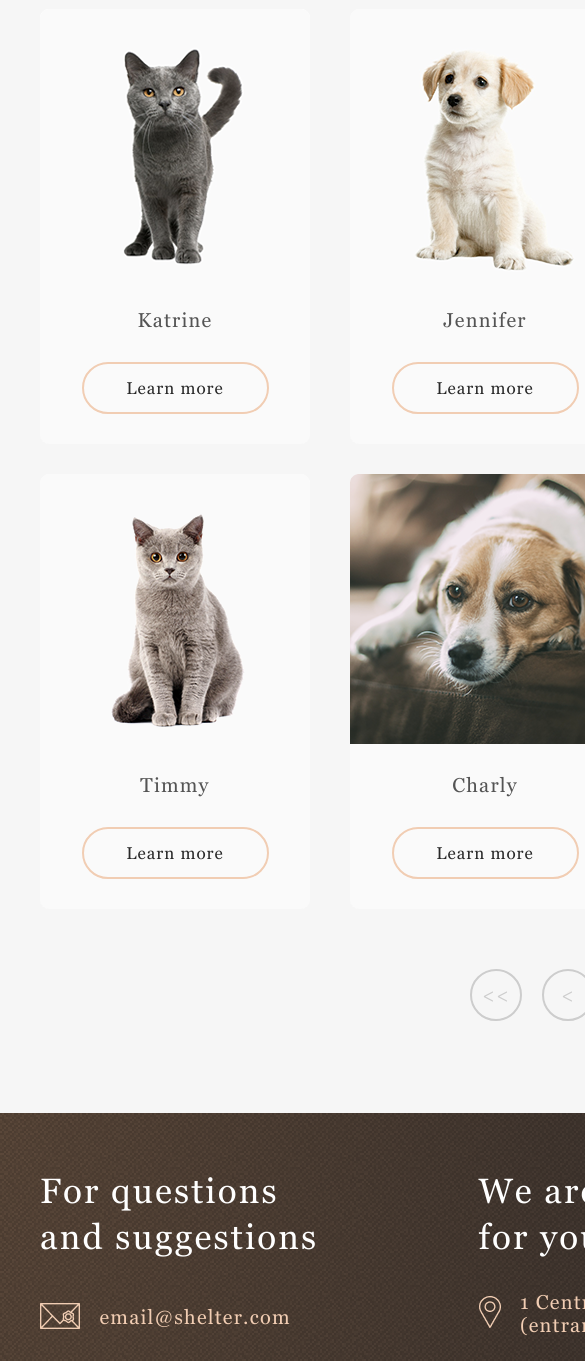
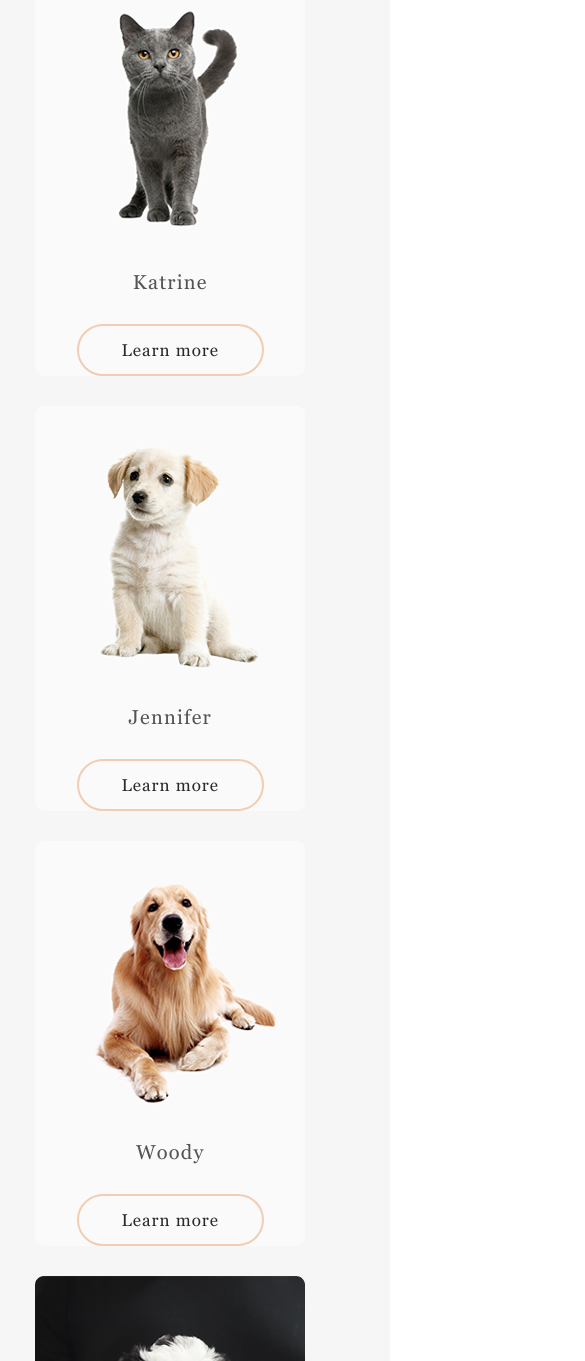
Before and after one commit to egorca6/Shelter, a plain HTML site: page shelter/pages/pets/index.html in a window 390 px wide. Shown: the part 349-1710 px from the top of the page, 585 px wide, since content can reach past the window. Drawn offline with Linux system fonts and the light colour scheme; files whose address does not match are found by name; a web font is replaced by a local one.

Commit message:
feat: add adaptive 768px to pets page

```diff
--- a/shelter/pages/main/style.css
+++ b/shelter/pages/main/style.css
@@ -34,7 +34,6 @@ html {
 }
 
 body {
-  /* background: #f6f6f6; */
   font-family: "georgia";
   font-style: normal;
   color: #545454;
@@ -148,7 +147,6 @@ ul {
 
 .start_screen {
   height: 908px;
-  max-width: 100vw;
   background-image: url(/egorca6-JSFE2023Q1/shelter/assets/images/noise_transparent@2x.png),
     radial-gradient(100% 900% at 0% 0%, #5b483a 0%, #262425 100%),
     linear-gradient(0deg, #211f20, #211f20);
@@ -162,7 +160,6 @@ ul {
 }
 .content {
   padding-top: 163px;
-  /* max-width: 460px; */
   max-height: 322px;
   display: flex;
   flex-wrap: wrap;
@@ -209,8 +206,7 @@ ul {
   max-height: 728px;
 }
 .img_puppy {
-  width: 100%;
-  height: 100%;
+  max-width: 698px;
 }
 /* Home screen styles end */ /* Home  screen styles end */ /* Home  screen styles end */
 
@@ -219,11 +215,9 @@ ul {
   height: 588px;
   background: #ffffff;
 }
-.about_img_wrap {
-  max-width: 300px;
-}
+
 .about_img {
-  width: 100%;
+  min-width: 300px;
 }
 .about_wrapper {
   margin: 0 auto;
@@ -285,8 +279,7 @@ h3 {
   text-align: center;
 }
 .slider {
-  max-width: 1280px;
-  gap: 53px;
+  width: 93.75%;
   height: 435px;
   display: flex;
   flex-wrap: wrap;
@@ -294,9 +287,8 @@ h3 {
   justify-content: space-between;
 }
 .card_wrapper {
-  max-width: 990px;
+  width: 82.5%;
   height: 435px;
-  gap: 90px;
   display: flex;
   justify-content: space-between;
 }
@@ -335,7 +327,7 @@ h3 {
   background: #fafafa;
   border-radius: 9px;
   display: flex;
-  flex: 1;
+  /* flex: 1; */
   flex-direction: column;
   align-items: center;
   transition: background-color 0.5s ease-in-out;
@@ -483,7 +475,7 @@ h4 {
   max-height: 261px;
 }
 .donation_img {
-  width: 100%;
+  max-width: 505px;
 }
 .donation_card {
   background: #f1cdb3;
@@ -527,6 +519,7 @@ h5 {
 
 /* footer start  */ /* footer start  */
 footer {
+  width: 100%;
   height: 350px;
   background-image: url(/egorca6-JSFE2023Q1/shelter/assets/images/noise_transparent@2x.png),
     radial-gradient(100% 900% at 0% 0%, #5b483a 0%, #262425 100%),
@@ -544,7 +537,7 @@ footer {
   max-height: 310px;
 }
 .footer_img {
-  width: 100%;
+  max-width: 300px;
   padding-top: 40px;
 }
 .footer_contacts {
@@ -606,19 +599,19 @@ footer {
 }
 /* footer end */ /* footer end */
 
-@media only screen and (max-width: 768px) {
+@media only screen and (max-width: 1000px) {
   .wrapper {
     max-width: 708px;
   }
   .not_only_img {
     max-height: 593px;
-    /* padding-left: 145px; */
   }
   .img_puppy {
-    padding-left: 70px;
+    max-width: 569px;
+    padding-left: 140px;
   }
   .start_screen {
-    max-width: 768px;
+    max-width: 972px;
     height: 1165px;
   }
   .start_screen_content {
@@ -662,12 +655,10 @@ footer {
     max-width: 708px;
   }
   .slider {
-    max-width: 708px;
-    gap: 12px;
+    width: 100%;
   }
   .card_wrapper {
-    max-width: 580px;
-    gap: 40px;
+    width: calc(580% * 100 / 708);
   }
   /* Pets end */
 
@@ -719,21 +710,12 @@ footer {
     justify-content: center;
     align-content: space-between;
     column-gap: 60px;
-    /* margin: 0 auto;
-    display: flex;
-    justify-content: space-between; */
   }
   .footer_img {
     padding-top: 32px;
   }
   .footer_contacts {
     padding-top: 30px;
-    /* max-width: 279px;
-    height: 234px;
-    display: flex;
-    flex-wrap: wrap;
-    flex-direction: column;
-    justify-content: space-between; */
   }
   .footer_location {
     padding-top: 33px;
--- a/shelter/pages/pets/index.html
+++ b/shelter/pages/pets/index.html
@@ -60,7 +60,6 @@
           </div>
 
           <div class="slider">
-            <div class="card_wrapper">
             <div class="card">
               <img
                 class="card_pets"
@@ -98,8 +97,7 @@
               <h4 class="h4_card">Sophia</h4>
               <button class="learn_more" type="submit">Learn more</button>
             </div>
-            </div>
-            <div class="card_wrapper2">
+
             <div class="card">
               <img
                 class="card_pets"
@@ -135,7 +133,6 @@
               />
               <h4 class="h4_card">Freddie</h4>
               <button class="learn_more" type="submit">Learn more</button>
-              </div>
             </div>
           </div>
           <div class="navigetion">
@@ -223,13 +220,14 @@
               </div>
             </div>
           </div>
-
+          <div class="footer_wrap_img">
             <img
               class="footer_img"
               src="/egorca6-JSFE2023Q1/shelter/assets/images/footer-puppy.png"
               alt="puppy"
             />
           </div>
+        </div>
       </footer>
       <!-- footer end -->
     </main>
--- a/shelter/pages/pets/style.css
+++ b/shelter/pages/pets/style.css
@@ -44,10 +44,7 @@ header {
   left: 0;
   top: 0;
   width: 100%;
-  min-width: 1280px;
-  /* min-width: 1280px; */
   padding-top: 29px;
-  /* z-index: 1; */
   background-color: #ffffff;
 }
 
@@ -130,20 +127,20 @@ ul {
 /* Pets Start */ /* Pets Start*/
 
 .pets {
-  left: 0%;
+  /* left: 0%;
   right: 0%;
-  top: 0px;
+  top: 0px; */
   background: #f6f6f6;
   height: 1342px;
   padding-top: 208px;
-  min-width: 1280px;
+  /* min-width: 1280px; */
   margin-bottom: -88px;
 }
 .pets_wrapper {
   margin: 0 auto;
   max-width: 1200px;
   height: 1162px;
-
+  padding-left: 20px;
   display: flex;
   flex-wrap: wrap;
   flex-direction: column;
@@ -161,34 +158,20 @@ h3 {
   color: #545454;
 }
 .pets_our {
-  width: 400px;
-  height: 90px;
+  max-width: 400px;
+  max-height: 90px;
   display: flex;
   text-align: center;
 }
 .slider {
-  width: 1200px;
+  width: 100%;
   height: 900px;
   display: flex;
   flex-wrap: wrap;
-  align-items: center;
-  flex-direction: column;
+  row-gap: 30px;
   justify-content: space-between;
 }
-.card_wrapper {
-  width: 1200px;
-  height: 435px;
-  display: flex;
-  flex-wrap: wrap;
-  justify-content: space-between;
-}
-.card_wrapper2 {
-  width: 1200px;
-  height: 435px;
-  display: flex;
-  flex-wrap: wrap;
-  justify-content: space-between;
-}
+
 .card {
   max-width: 270px;
   max-height: 435px;
@@ -228,7 +211,7 @@ h3 {
   line-height: 115%;
   letter-spacing: 0.06em;
   color: #cdcdcd;
-  background: #F6F6F6;
+  background: #f6f6f6;
   border: 2px solid #cdcdcd;
   border-radius: 100px;
 }
@@ -244,8 +227,9 @@ h3 {
 }
 
 .card_pets {
-  width: 270px;
-  height: 270px;
+  width: 100%;
+  /* width: 270px;
+  height: 270px; */
   padding-bottom: 30px;
 }
 .h4_card {
@@ -299,10 +283,8 @@ h3 {
 /* Pets end */
 
 /* footer start  */ /* footer start  */
- footer {
+footer {
   height: 350px;
-  min-width: 1280px;
-
   background-image: url(/egorca6-JSFE2023Q1/shelter/assets/images/noise_transparent@2x.png),
     radial-gradient(100% 900% at 0% 0%, #5b483a 0%, #262425 100%),
     linear-gradient(0deg, #211f20, #211f20);
@@ -313,18 +295,18 @@ h3 {
   max-width: 1200px;
   height: 310px;
   display: flex;
-  flex-wrap: wrap;
   justify-content: space-between;
 }
-
+.footer_wrap_img {
+  max-height: 310px;
+}
 .footer_img {
   max-width: 300px;
-  max-height: 310px;
   padding-top: 40px;
 }
 .footer_contacts {
   padding-top: 56px;
-  width: 279px;
+  max-width: 279px;
   height: 234px;
   display: flex;
   flex-wrap: wrap;
@@ -333,7 +315,7 @@ h3 {
 }
 .footer_location {
   padding-top: 56px;
-  width: 302px;
+  max-width: 302px;
   height: 234px;
   display: flex;
   flex-wrap: wrap;
@@ -341,7 +323,6 @@ h3 {
   justify-content: space-between;
 }
 .footer_mail {
-  width: 251px;
   height: 32px;
   display: flex;
   flex-wrap: wrap;
@@ -349,7 +330,6 @@ h3 {
   align-items: center;
 }
 .footer_boston {
-  width: 302px;
   max-height: 46px;
 }
 .footer_h4 {
@@ -364,7 +344,7 @@ h3 {
   padding-left: 19.5px;
   transition: color 0.5s ease-in-out;
 }
-.footer_h4:hover{
+.footer_h4:hover {
   color: #fafafa;
 }
 .footer_contacts_wrap {
@@ -381,4 +361,66 @@ h3 {
   letter-spacing: 0.06em;
   color: #ffffff;
 }
-/* footer end */ /* footer end
+/* footer end */ /* footer end */
+
+@media only screen and (max-width: 1100px) {
+  .wrapper {
+    max-width: 708px;
+  }
+  /* Pets Start */
+  .pets {
+    height: 1733px;
+    padding-top: 200px;
+  }
+
+  .pets_wrapper {
+    max-width: 708px;
+    height: 1603px;
+    padding-left: 0px;
+    justify-content: flex-start;
+    /* padding-left: 20px;
+    display: flex;
+    flex-wrap: wrap;
+    flex-direction: column;
+    align-items: center;
+    justify-content: space-between;*/
+  }
+  .pets_our {
+    padding-bottom: 30px;
+  }
+  .card:nth-last-child(-n + 2) {
+    display: none;
+  }
+
+  .slider {
+    width: calc(580% * 100 / 708);
+    height: 1365px;
+    padding-bottom: 40px;
+    /* display: flex;
+    flex-wrap: wrap;
+    row-gap: 30px;
+    justify-content: space-between; */
+  }
+  footer {
+    height: 639px;
+    margin-top: 5px;
+  }
+
+  .footer_wrapper {
+    max-width: 708px;
+    height: 609px;
+    flex-wrap: wrap;
+    justify-content: center;
+    align-content: space-between;
+    column-gap: 60px;
+  }
+  .footer_img {
+    padding-top: 32px;
+  }
+  .footer_contacts {
+    padding-top: 30px;
+  }
+  .footer_location {
+    padding-top: 33px;
+  }
+}
```
Lines whose indentation alone changed are shown as unchanged.
